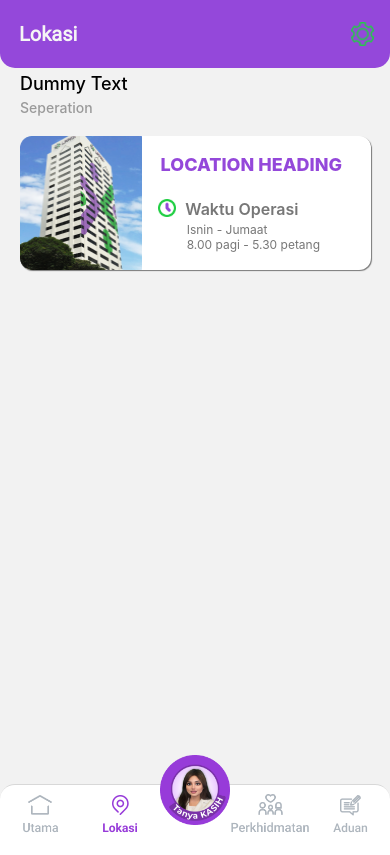
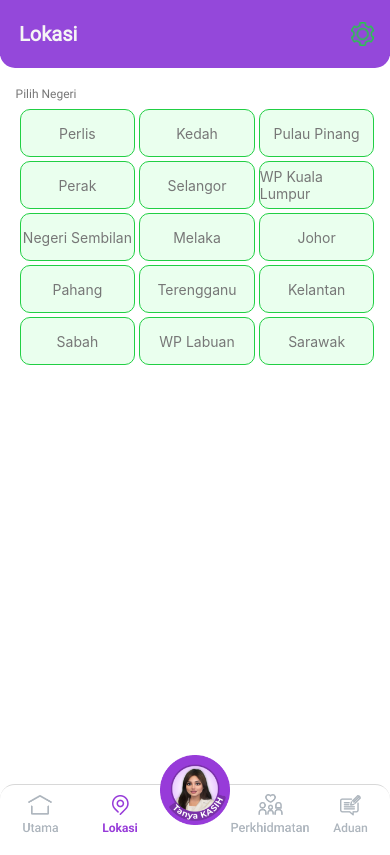
Before and after one commit to enzeeTech/LPPKNApp, a React Native app: screen /LocationScreen in a window 390 px wide. Built offline with nearby package versions, Linux system fonts and the light colour scheme.

Commit message:
Implemented Scroll view and added custom tiles to state selector
TO-DO
- fix layout for custom tiles
- add in space at the bottom for the last tile

```diff
--- a/App.js
+++ b/App.js
@@ -113,7 +113,7 @@ export default function App() {
         >
           {/* Tab screens */}
           <Tab.Screen name="HomeScreen" component={HomeScreen} />
-          <Tab.Screen name="LocationScreen" component={TestComponent} />
+          <Tab.Screen name="LocationScreen" component={LocationScreen} />
           <Tab.Screen
             name="ChatScreen"
             component={ChatScreen}
--- a/app/screens/locationScreen/CustomTile.js
+++ b/app/screens/locationScreen/CustomTile.js
@@ -4,14 +4,6 @@ import Header from './LocationScreenHeader';
 
 function CustomTile() {
   return (
-    <SafeAreaView style={styles.container}>
-        <View style={styles.headerContainer}>
-            <Header />
-        </View>
-        <View style={styles.testTextContainer}>
-            <Text style={styles.titleTest}>Dummy Text</Text>
-            <Text style={styles.subtitle}>Seperation</Text>
-        </View>
     <View style={styles.tileContainer}>
         <View style={styles.imageContainer}>
             <Image source={require('../../assets/dummyImage.png')} style={styles.image} />
@@ -30,7 +22,6 @@ function CustomTile() {
             </View>
         </View>
     </View>
-    </SafeAreaView>
   );
 }
 
@@ -45,14 +36,13 @@ const styles = StyleSheet.create({
         zIndex: 5,
     },
     tileContainer: {
-        // flex: 1,
         backgroundColor: '#FFFF',
-        // marginTop: -12,
         borderTopLeftRadius: 12,
         borderTopRightRadius: 12,
         borderBottomLeftRadius: 12,
         borderBottomRightRadius: 12,
-        margin:'5%',
+        marginTop: 10,
+        marginLeft: '5%',
         height: 134,
         width: '90%',
         elevation: 3,
@@ -63,14 +53,12 @@ const styles = StyleSheet.create({
     },
     imageContainer: {
         flex: 1,
-        // backgroundColor: 'blue',
         width: '35%',
     },
     image: {
         width: '100%',
         height: 134,
         resizeMode: 'stretch',
-        // borderRadius: 30,
     },
     imageIcon: {
         width: 18,
@@ -81,42 +69,25 @@ const styles = StyleSheet.create({
     },
     infoParentContainer: {
         flexDirection: 'column',
-        // backgroundColor: 'yellow',
         width: '65%',
         height: 134,
         marginLeft: '35%',
-        // justifyContent: 'center',
-        // alignItems: 'center',
     },
     infoText: {
         color: '#777777',
-        // fontWeight: '600',
         fontSize: 12,
         lineHeight: 15,
-        // paddingLeft: 5,
         marginLeft: '7%',
    },
     titleContainer: {
-        // flex: 1,
-        // backgroundColor: 'red',
         width: '100%',
         height: 50,
-        // marginLeft: '35%',
-        // marginBottom: 84,
-        // justifyContent: 'center',
-        // alignItems: 'center',
     },
     textContainer: {
-        // flex: 1,
-        // backgroundColor: 'yellow',
         width: '65%',
         height: 84,
-        // marginLeft: '35%',
-        // justifyContent: 'center',
-        // alignItems: 'center',
     },
     testTextContainer: {
-        // flex: 1,
         marginLeft: 20,
     },
     title: {
@@ -127,14 +98,9 @@ const styles = StyleSheet.create({
         marginLeft: '8%',
     },
     detailsContainer: {
-        // flex: 1,
         flexDirection: 'row',
-        // backgroundColor: 'green',
         width: '100%',
         height: 84,
-        // marginLeft: '35%',
-        // justifyContent: 'center',
-        // alignItems: 'center',
     },
     titleTest: {
         fontSize: 18,
--- a/app/screens/locationScreen/DetailsSection.js
+++ b/app/screens/locationScreen/DetailsSection.js
@@ -1,18 +1,30 @@
 import React from 'react';
 import { View, Text, StyleSheet } from 'react-native';
+import { ScrollView } from 'react-native';
+import CustomTile from './CustomTile';
 
 const DetailsComponent = ({ activeState }) => {
     return (
         <View style={styles.container}>
             <Text style={styles.headerText}>Lokasi Premis LPPKN</Text>
-            <Text style={styles.text}>Details for: {activeState}</Text>
+            {/* <Text style={styles.text}>Details for: {activeState}</Text> */}
+            <ScrollView style={styles.scrollView}>
+                <CustomTile />
+                <CustomTile />
+                <CustomTile />
+                <CustomTile />
+                <CustomTile />
+            </ScrollView>
         </View>
     );
 };
 
 const styles = StyleSheet.create({
     container: {
-        paddingTop: 20,
+        // paddingTop: 20,
+        flex: 1,
+        marginTop: 10,
+        // backgroundColor: 'green',
     },
     headerText: {
         fontSize: 20,
@@ -23,7 +35,11 @@ const styles = StyleSheet.create({
     text: {
         fontSize: 16,
         color: '#333'
-    }
+    },
+    scrollView: {
+        // backgroundColor: 'pink',
+        // marginTop: 1,
+    },
 });
 
 export default DetailsComponent;
--- a/app/screens/locationScreen/StateTable.js
+++ b/app/screens/locationScreen/StateTable.js
@@ -61,9 +61,11 @@ function StateTable() {
         <View style={styles.container}>
             {buttons}
             {/* Render the DetailsComponent only if the activeButtonIndex is not null */}
-            {activeButtonIndex !== null && (
-                <DetailsComponent activeState={nameList[activeButtonIndex]} />
-            )}
+            <View style={styles.listView}>
+                {activeButtonIndex !== null && (
+                    <DetailsComponent activeState={nameList[activeButtonIndex]} />
+                )}
+            </View>
         </View>
     );
 }
@@ -105,6 +107,10 @@ const styles = StyleSheet.create({
     buttonInactive: {
         backgroundColor: '#EAFFEE', // Inactive button color
     },
+    listView: {
+        flex: 1,
+        marginTop: 20,
+    },
 });
 
 export default StateTable;
--- a/app/screens/locationScreen/index.js
+++ b/app/screens/locationScreen/index.js
@@ -1,5 +1,5 @@
 import { View, Text, StyleSheet, SafeAreaView, TouchableOpacity } from 'react-native';
-import { Table, Row, Rows } from 'react-native-table-component';
+import { ScrollView } from 'react-native';
 import Header from './LocationScreenHeader';
 import StateTable from './StateTable';
 
@@ -10,10 +10,13 @@ function LocationScreen() {
         <View style={styles.headerContainer}>
             <Header />
         </View>
-        <View style={styles.stateContainer}>
+        <ScrollView style={styles.stateContainer}>
             <Text style={styles.bodyText}>Pilih Negeri</Text>
             <StateTable />
-        </View>
+        </ScrollView>
+        {/* <View style={styles.stateContainer}>
+
+        </View> */}
     </SafeAreaView>
   );
 }
```
Lines whose indentation alone changed are shown as unchanged.
